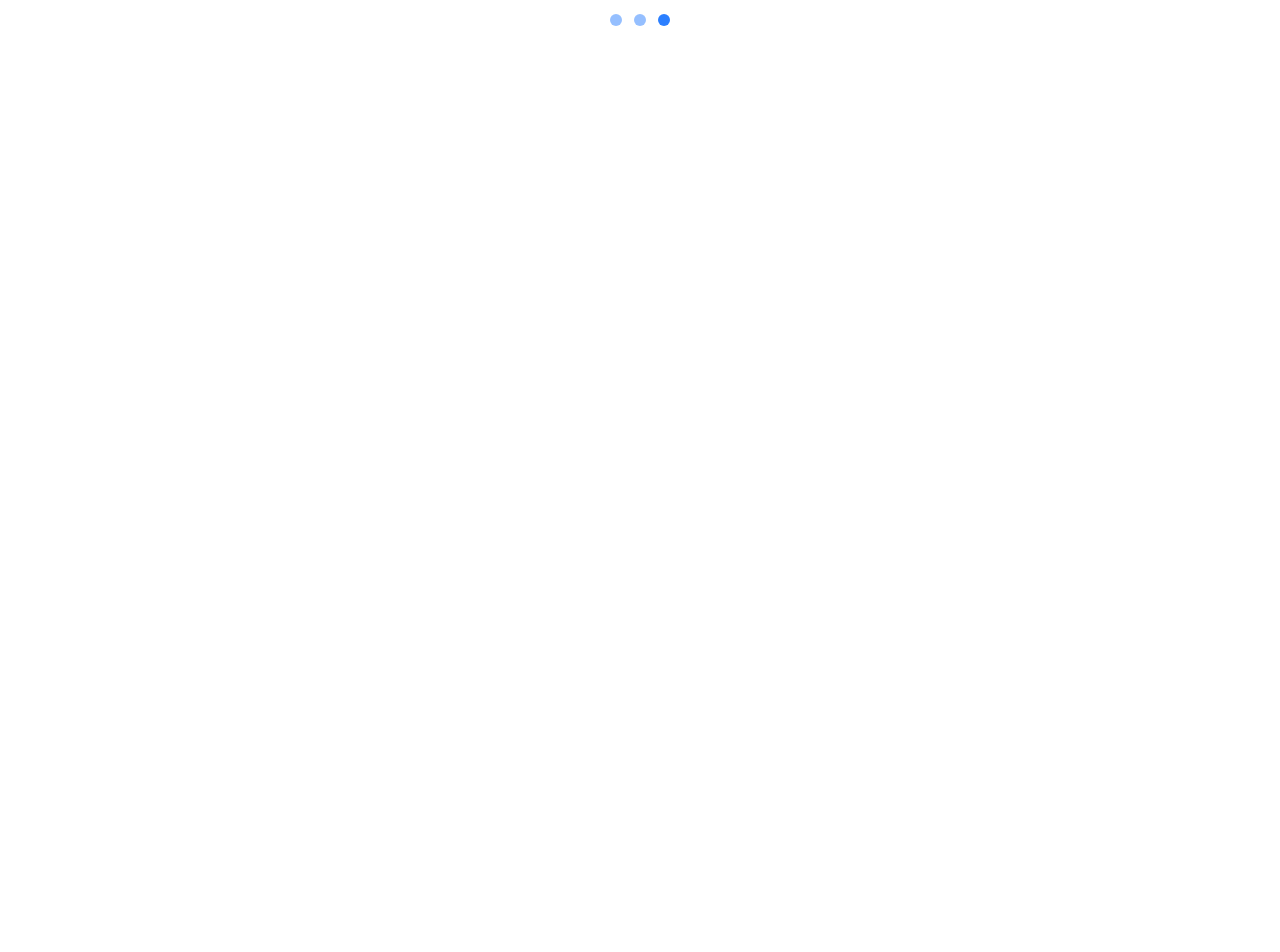
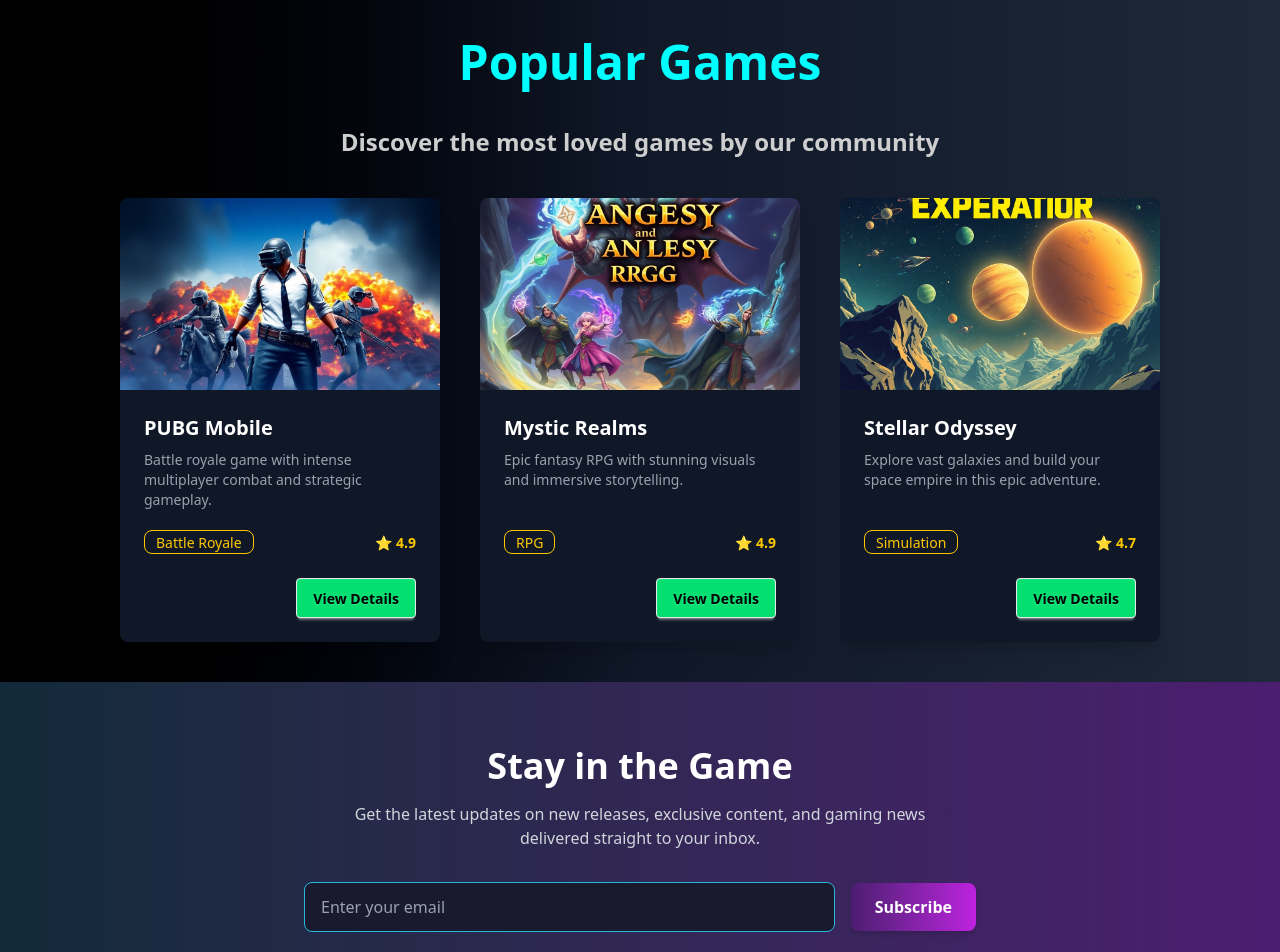
Before and after one commit to ShamimWebDev/game-hub, a React app: page / in a window 1280 px wide. Shown: the part 460-1412 px from the top of the page. Before the commit the page ends 800 px from the top, so only its background shows below. Built offline with nearby package versions, Linux system fonts and the light colour scheme; the HTML template or start-up script is replaced by a standard one.

Commit message:
newslater section done done

```diff
--- a/public/games.json
+++ b/public/games.json
@@ -2,7 +2,7 @@
   {
     "id": "1",
     "title": "PUBG Mobile",
-    "coverPhoto": "https://ibb.co.com/ZzG1w4rX",
+    "coverPhoto": "/pubg-mobile.png",
     "category": "Battle Royale",
     "downloadLink": "https://www.pubgmobile.com/en-US/home.shtml",
     "description": "Battle royale game with intense multiplayer combat and strategic gameplay.",
@@ -26,7 +26,7 @@
     "category": "Simulation",
     "downloadLink": "https://example.com/stellarodyssey",
     "description": "Explore vast galaxies and build your space empire in this epic adventure.",
-    "ratings": "4.9",
+    "ratings": "4.7",
     "developer": "Galactic Works"
   },
   {
--- a/src/components/Banner.jsx
+++ b/src/components/Banner.jsx
@@ -5,28 +5,26 @@
   const { games, loading } = useContext(GameContext);
   const [current, setCurrent] = useState(0);
 
-  // Auto-slide every 5 seconds
   useEffect(() => {
     if (games && games.length > 0) {
       const interval = setInterval(() => {
         setCurrent((prev) => (prev + 1) % Math.min(3, games.length));
-      }, 2000); // 5 seconds
+      }, 3000);
       return () => clearInterval(interval);
     }
   }, [games]);
 
   if (loading) return <p className="text-center mt-10">Loading...</p>;
-
   if (!games || games.length === 0)
     return <p className="text-center mt-10">No games available</p>;
 
-  const handleDotClick = (index) => setCurrent(index);
+  const topGames = games.slice(0, 3);
 
   return (
     <div className="w-full relative">
       {/* Slides */}
-      <div className="relative w-full h-60 md:h-96 overflow-hidden ">
-        {games.slice(0, 3).map((game, index) => (
+      <div className="relative w-full h-60 md:h-96 overflow-hidden">
+        {topGames.map((game, index) => (
           <div
             key={game.id}
             className={`absolute inset-0 transition-opacity duration-700 ${
@@ -36,15 +34,17 @@
             }`}
           >
             <img
-              src={game.coverPhot}
+              src={game.coverPhoto}
               alt={game.title}
               className="w-full h-full object-cover"
             />
-            <div className="absolute inset-0 bg-black bg-opacity-40 flex flex-col justify-center items-center text-center px-4 md:px-0">
+
+            {/* Overlay */}
+            <div className="absolute inset-0 bg-black/50 flex flex-col justify-center items-center text-center px-4 md:px-0">
               <h2 className="text-2xl md:text-4xl font-bold text-white mb-2">
                 {game.title}
               </h2>
-              <p className="text-white mb-2">{game.description}</p>
+              <p className="text-white mb-2 max-w-xl">{game.description}</p>
               <p className="text-yellow-400 font-semibold mb-4">
                 ⭐ {game.ratings}
               </p>
@@ -53,26 +53,26 @@
                 target="_blank"
                 rel="noopener noreferrer"
               >
-                <button className="px-6 py-2 bg-green-400 text-black rounded hover:bg-green-500">
+                <button className="px-6 py-2 bg-green-400 text-black rounded hover:bg-green-500 transition">
                   Explore
                 </button>
               </a>
             </div>
           </div>
         ))}
-      </div>
 
-      {/* Dots */}
-      <div className="flex justify-center gap-3 mt-4">
-        {games.slice(0, 3).map((_, index) => (
-          <button
-            key={index}
-            onClick={() => handleDotClick(index)}
-            className={`w-3 h-3 rounded-full bg-blue-500 transition-all duration-300 ${
-              index === current ? "opacity-100" : "opacity-50"
-            }`}
-          ></button>
-        ))}
+        {/* Dots below image */}
+        <div className="absolute bottom-4 inset-x-0 flex justify-center gap-3 z-20">
+          {topGames.map((game, index) => (
+            <button
+              key={game.id}
+              onClick={() => setCurrent(index)}
+              className={`w-3 h-3 rounded-full bg-blue-500 transition-all duration-300 ${
+                index === current ? "opacity-100 scale-110" : "opacity-50"
+              }`}
+            ></button>
+          ))}
+        </div>
       </div>
     </div>
   );
--- /dev/null
+++ b/src/components/GamesCard.jsx
@@ -0,0 +1,70 @@
+import React, { useContext } from "react";
+import { GameContext } from "../context/GameContext";
+
+const PopularGames = () => {
+  const { games, loading } = useContext(GameContext);
+
+  if (loading) {
+    return (
+      <div className="text-center text-white py-10 text-xl font-semibold">
+        Loading games...
+      </div>
+    );
+  }
+
+  return (
+    <div className="bg-linear-to-r from-black via-gray-900 to-gray-800 p-10 ">
+      <h1 className="text-5xl text-center font-bold text-[#00FFFF] mb-10">
+        Popular Games
+      </h1>
+      <p className="text-2xl text-center font-bold text-[#CECECF]  mb-10">Discover the most loved games by our community</p>
+
+      <div className="flex flex-wrap gap-10 justify-center">
+        {games.slice(0, 3).map((game) => (
+          <div
+            key={game.id}
+            className="card w-80 bg-gray-900 text-white shadow-xl hover:scale-105 transition-transform duration-300"
+          >
+            <figure>
+              <img
+                src={game.coverPhoto}
+                alt={game.title}
+                className="w-full h-48 object-cover rounded-t-lg"
+              />
+            </figure>
+            <div className="card-body">
+              <h2 className="card-title text-xl font-semibold">
+                {game.title}
+              </h2>
+              <p className="text-gray-400 text-sm">{game.description}</p>
+
+              <div className="card-actions justify-between items-center mt-3">
+                <div className="badge badge-outline border-yellow-400 text-yellow-400">
+                  {game.category}
+                </div>
+                <div className="flex items-center">
+                  <span className="text-yellow-400 font-semibold">
+                    ⭐ {game.ratings}
+                  </span>
+                </div>
+              </div>
+
+              <div className="card-actions justify-end mt-4">
+                <a
+                  href={game.downloadLink}
+                  target="_blank"
+                  rel="noopener noreferrer"
+                  className="btn bg-green-400 hover:bg-green-500 text-black font-semibold"
+                >
+                  View Details
+                </a>
+              </div>
+            </div>
+          </div>
+        ))}
+      </div>
+    </div>
+  );
+};
+
+export default PopularGames;
--- /dev/null
+++ b/src/components/Newsletter.jsx
@@ -0,0 +1,31 @@
+import React from "react";
+
+const Newsletter = () => {
+  return (
+    <section className="bg-linear-to-r from-[#112A39] to-[#4C1D71] py-16 px-6 text-center">
+      <h3 className="text-3xl md:text-4xl font-bold text-white mb-4">
+        Stay in the Game
+      </h3>
+      <p className="text-gray-300 mb-8 max-w-xl mx-auto">
+        Get the latest updates on new releases, exclusive content, and gaming
+        news delivered straight to your inbox.
+      </p>
+
+      <form className="flex flex-col md:flex-row justify-center items-center gap-4 max-w-2xl mx-auto">
+        <input
+          type="email"
+          placeholder="Enter your email"
+          className="w-full md:flex-1 px-4 py-3 rounded-lg bg-[#1A1A2E] border border-[#25B9DE] text-white placeholder-gray-400 focus:outline-none focus:ring-2 focus:ring-[#25B9DE] transition"
+        />
+        <button
+          type="submit"
+          className="w-full md:w-auto px-6 py-3 bg-gradient-to-r from-[#4C1D71] to-[#BE21E0] text-white font-semibold rounded-lg shadow-md hover:shadow-xl transform hover:scale-105 transition-all duration-300 focus:outline-none focus:ring-2 focus:ring-[#BE21E0]"
+        >
+          Subscribe
+        </button>
+      </form>
+    </section>
+  );
+};
+
+export default Newsletter;
--- /dev/null
+++ b/src/pages/Home.jsx
@@ -0,0 +1,16 @@
+import React from "react";
+import GamesCard from "../components/GamesCard";
+import Banner from "../components/banner";
+import Newsletter from "../components/Newsletter";
+
+const Home = () => {
+  return (
+    <div>
+      <Banner></Banner>
+      <GamesCard></GamesCard>
+      <Newsletter></Newsletter>
+    </div>
+  );
+};
+
+export default Home;
--- a/src/routes/router.jsx
+++ b/src/routes/router.jsx
@@ -1,22 +1,15 @@
-import { createBrowserRouter } from "react-router";
+import { createBrowserRouter } from "react-router-dom";
 import HomeLayouts from "../layouts/HomeLayouts";
-import Banner from "../components/banner";
-
+import Home from "../pages/Home";
 
 const router = createBrowserRouter([
-
-    {
+  {
     path: "/",
-    element: <HomeLayouts></HomeLayouts>,
+    element: <HomeLayouts />,
     children: [
       {
-        path: "/",
-        element:<Banner></Banner> ,
-      },
-      {
-        path: "",
-        element: <div>Hello World</div>,
-
+        index: true,
+        element: <Home />,
       },
     ],
   },
```
